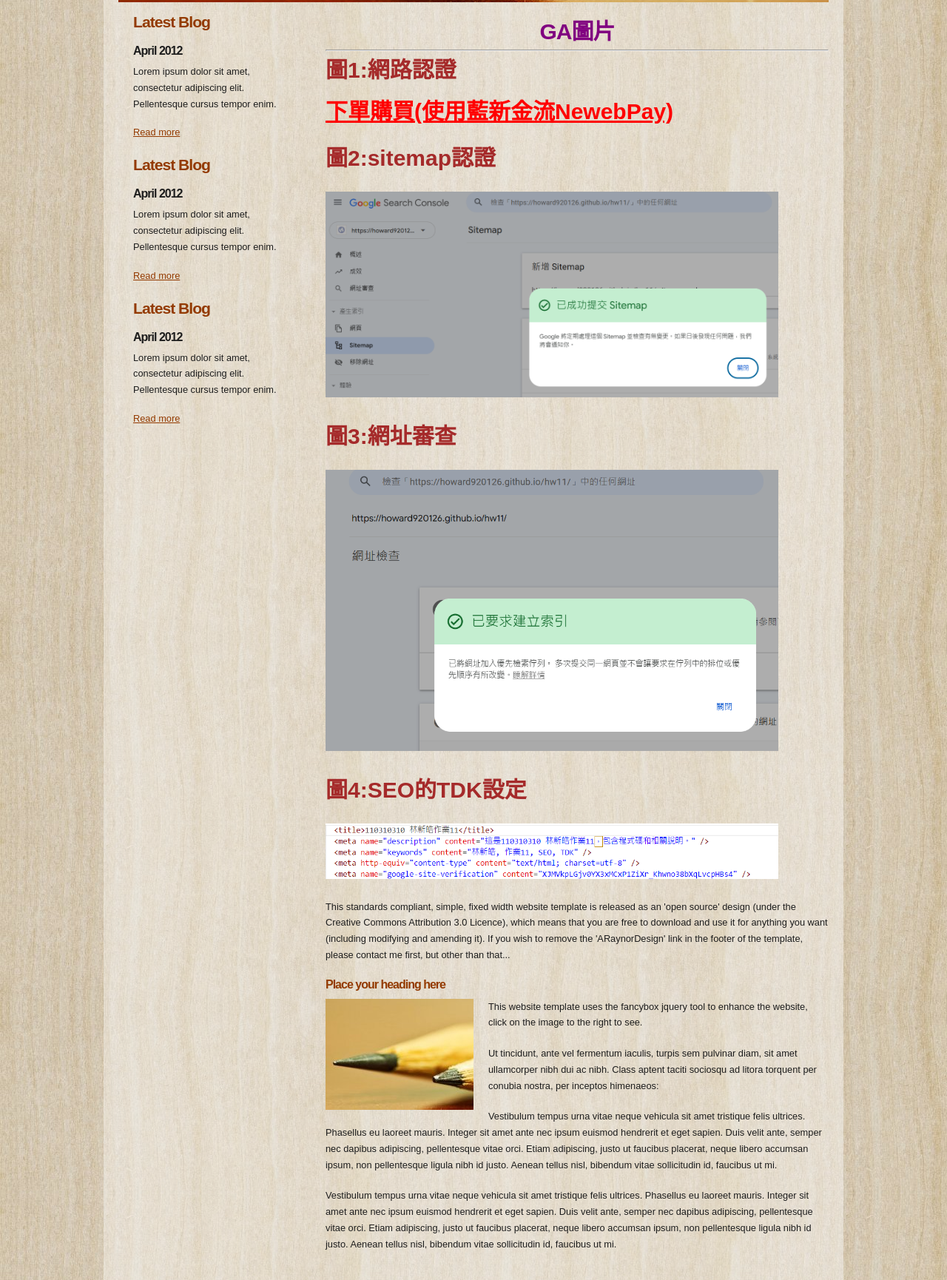
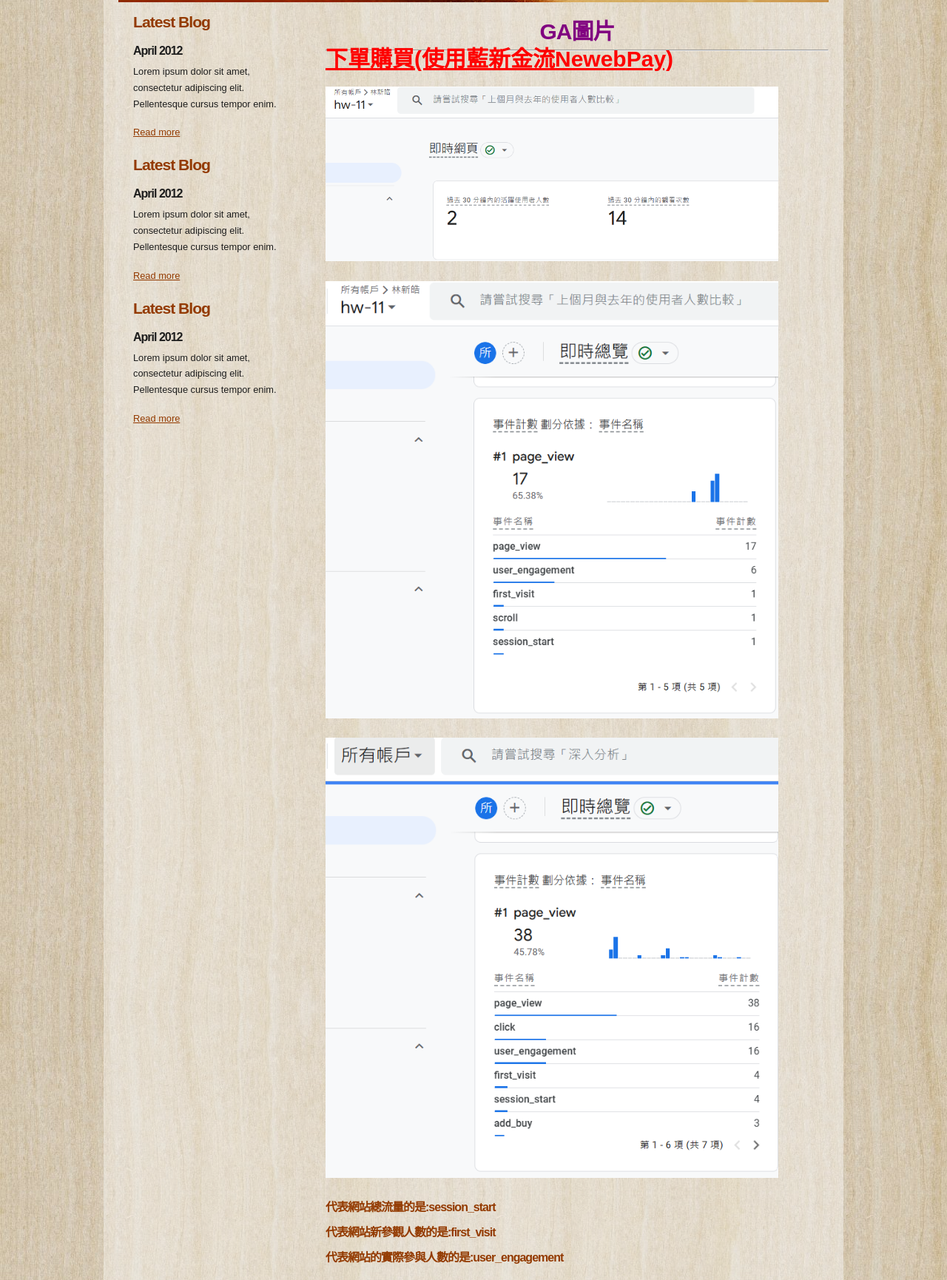
Before and after one commit to howard920126/hw11, a plain HTML site: page a6.html in a window 1280 px wide. Shown: the part 387-2117 px from the top of the page at 74% size. Drawn offline with Linux system fonts and the light colour scheme.

Commit message:
Add files via upload

```diff
--- a/a6.html
+++ b/a6.html
@@ -70,22 +70,25 @@
         <div class="content_item">
           <h1 class="s1">GA圖片</h1>
           <hr>
-          <p class="s4">圖1:網路認證</p>
           <p>
             <a class="s2" href="https://www.newebpay.com/website/Page/content/service_creditcard" target="_blank">  下單購買(使用藍新金流NewebPay)</a>
           </p>
-          <p class="s4">圖2:sitemap認證</p>
           <p>
-            <img src="images/gsc-2.png" width="90%">
+            <img src="images/ga-1.png" width="90%">
           </p>
-          <p class="s4">圖3:網址審查</p>
           <p>
-            <img src="images/gsc-3.png" width="90%">
+            <img src="images/ga-2.png" width="90%">
           </p>
-          <p class="s4">圖4:SEO的TDK設定</p>
           <p>
-            <img src="images/gsc-4.png" width="90%">
+            <img src="images/ga-3.png" width="90%">
+            <h3>代表網站總流量的是:session_start</h3>
+            <h3>代表網站新參觀人數的是:first_visit</h3>
+            <h3>代表網站的實際參與人數的是:user_engagement</h3>
           </p>
+          <p>
+            <img src="images/ga-4.png" width="90%">
+            <h3>代表電商轉換率的英文是:conversion rate</h3>
+            <h3>代表電商轉換率的計算參數是:add_buy次數/session_start</h3>
           <p>This standards compliant, simple, fixed width website template is released as an 'open source' design (under the Creative Commons Attribution 3.0 Licence), which means that you are free to download and use it for anything you want (including modifying and amending it). If you wish to remove the 'ARaynorDesign' link in the footer of the template, please contact me first, but other than that...</p>
           <h3>Place your heading here</h3>
           <div style="width:200px; float:left; padding: 0px 20px 10px 0px;"><img alt="image" src="images/image.jpg" /></div>
```
Also changed, not shown: images/ga-3.png (added), images/ga-4.png (added).
